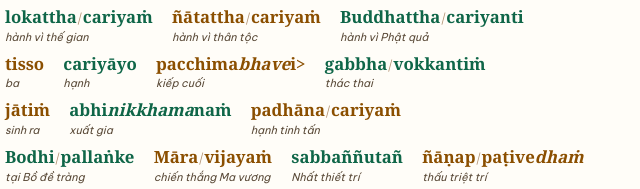
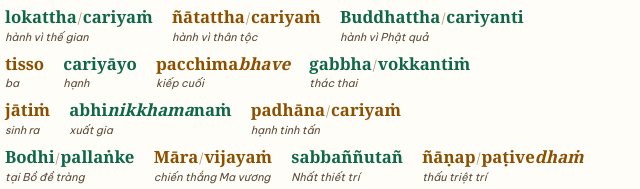
Before and after one commit to TracTrinh/misc, a plain HTML site: page ratana-sutta-interlinear.html in a window 1280 px wide. Shown: the part 357-546 px from the top of the page, 250-890 px from the left. Drawn offline with Linux system fonts and the light colour scheme.

Commit message:
Fix HTML formatting for 'pacchima bhave' line

```diff
--- a/ratana-sutta-interlinear.html
+++ b/ratana-sutta-interlinear.html
@@ -196,7 +196,7 @@
   <div class="iline">
     <span class="token a"><span class="pali-w">tisso</span><span class="gloss">ba</span></span>
     <span class="token b"><span class="pali-w">cariyāyo</span><span class="gloss">hạnh</span></span>
-    <span class="token a"><span class="pali-w">pacchima<i>bhave</i>i></span><span class="gloss">kiếp cuối</span></span>
+    <span class="token a"><span class="pali-w">pacchima<i>bhave</i></span><span class="gloss">kiếp cuối</span></span>
     <span class="token b"><span class="pali-w">gabbha<span class="sa">/</span>vokkantiṁ</span><span class="gloss">thác thai</span></span>
   </div>
   <div class="iline">
```
